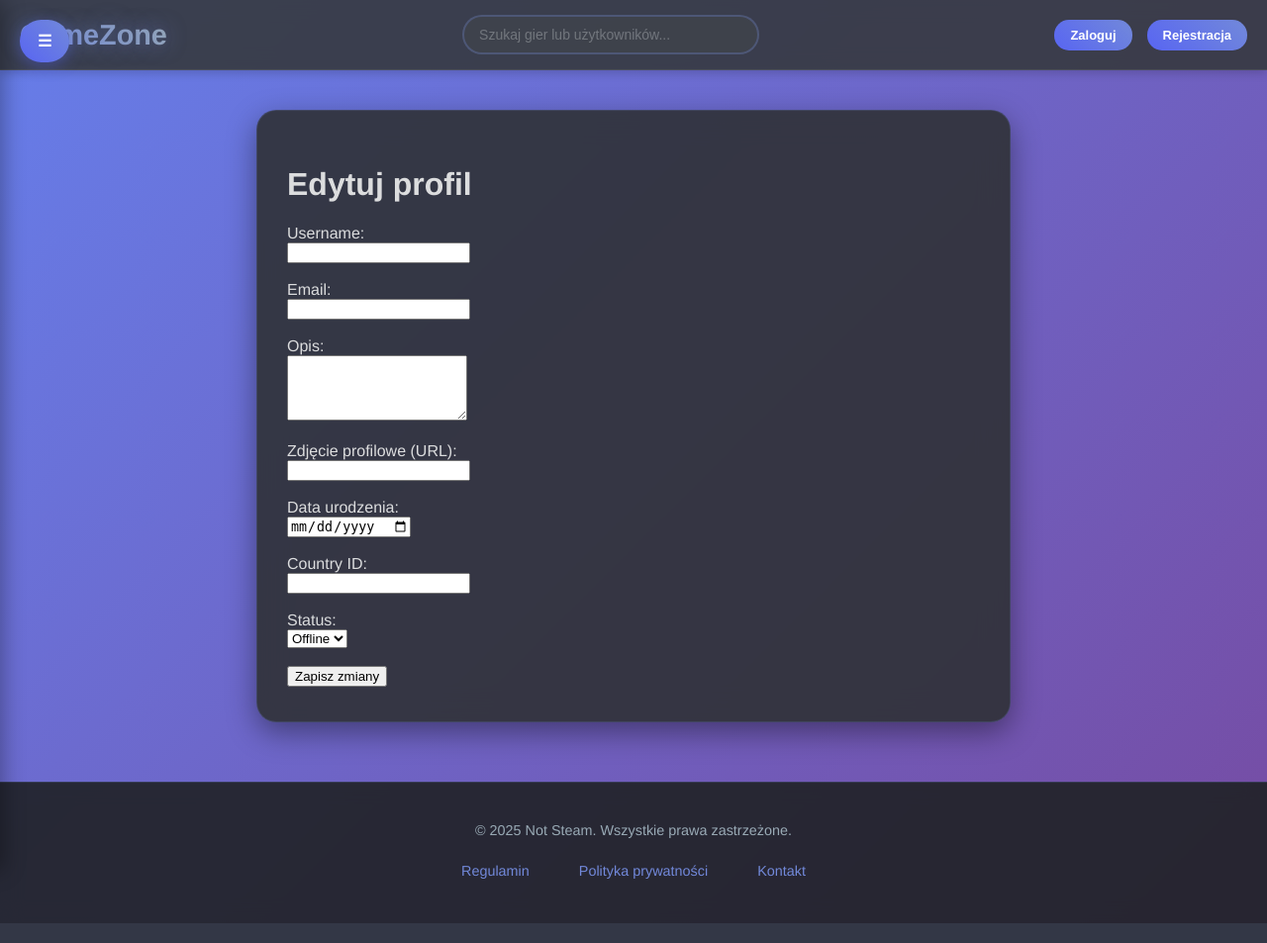
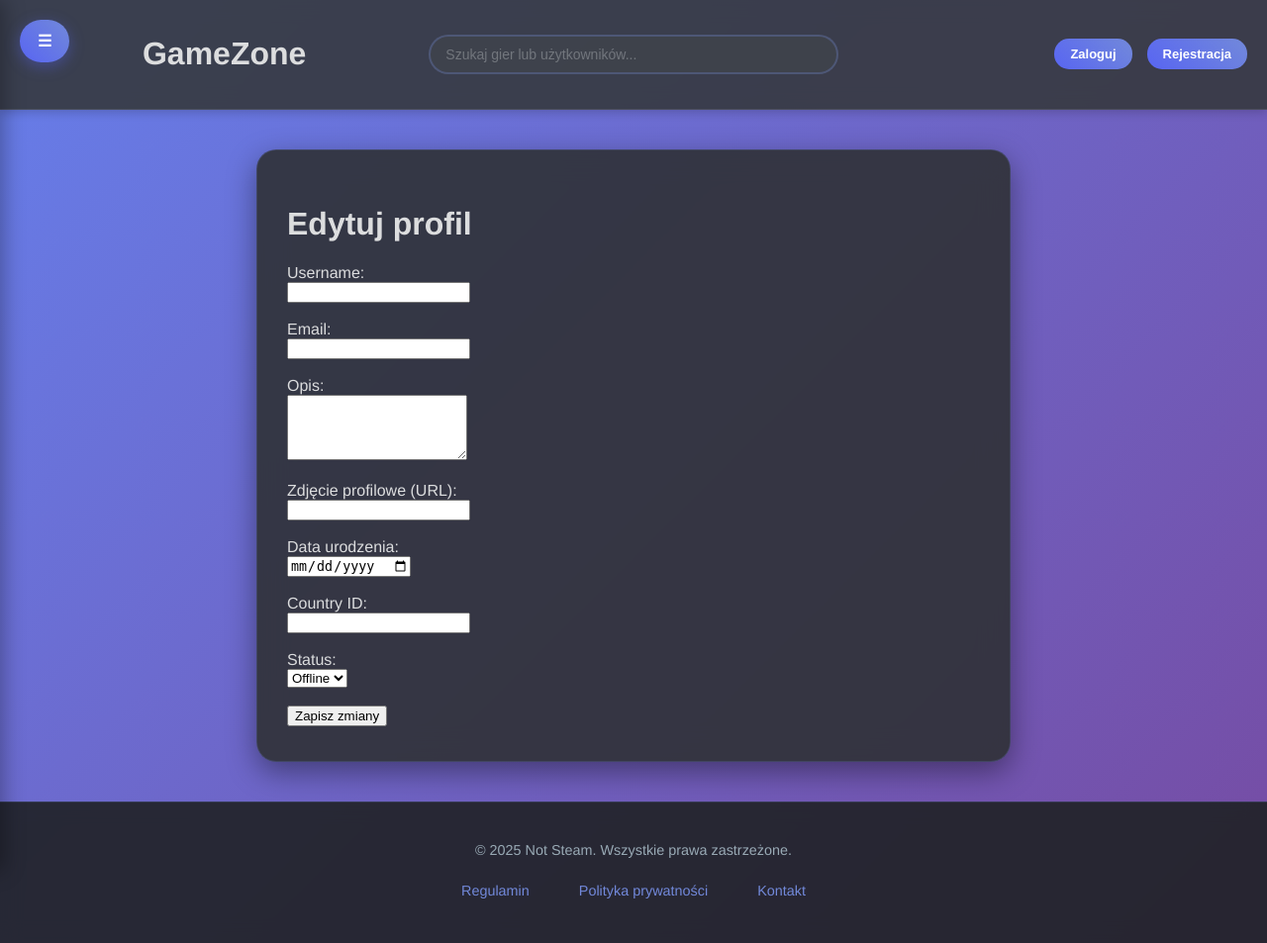
Before and after one commit to BartoszBareja/db_project, a FastAPI app: page /profile/edit in a window 1280 px wide. Shown: the whole page at 99% size. Run offline with FastAPI, Linux system fonts and the light colour scheme; parts of the project's set-up code (start-up, migrations or seed data) failed here and were passed over; some libraries are stand-ins or nearby versions.

Commit message:
Changed the appearance of base.html

```diff
--- a/app/static/style.css
+++ b/app/static/style.css
@@ -28,7 +28,13 @@ body {
     text-shadow: 0 0 20px rgba(114, 137, 218, 0.5);
 }
 
+.site-title{
+    text-align: center;
+    flex:1;
+}
+
 .search-bar {
+    flex: 1;
     display: flex;
     gap: 10px;
     position: relative;
@@ -110,9 +116,11 @@ body {
 
 /* User Info Styles */
 .user-info {
+    flex: 1;
     display: flex;
-    align-items: center;
+    align-items: end;
     gap: 15px;
+    justify-content:end;
 }
 
 .username {
@@ -483,7 +491,6 @@ body {
     padding: 40px 20px;
     color: #99aab5;
     text-align: center;
-    margin-top: 60px;
     border-top: 1px solid rgba(114, 137, 218, 0.2);
 }
 
--- a/app/templates/base.html
+++ b/app/templates/base.html
@@ -2,6 +2,7 @@
 <html lang="pl">
 <head>
   <meta charset="UTF-8" />
+  <meta name="viewport" content="width=device-width, initial-scale=1" />
   <title>{% block title %}Not Steam - Strona Główna{% endblock %}</title>
   <link rel="stylesheet" href="/static/style.css?v={{ time }}" />
   <link rel="stylesheet" href="https://cdn.jsdelivr.net/npm/swiper@11/swiper-bundle.min.css" />
@@ -9,32 +10,29 @@
 <body>
 
   <!-- Nagłówek z paskiem wyszukiwania -->
-  <div class="main">
-    <p>GameZone</p>
+  <header class="main">
+    <h1 class="site-title">GameZone</h1>
 
     <div class="search-bar">
-  <input type="text" id="searchInput" placeholder="Szukaj gier lub użytkowników...">
-  <div id="searchResults" class="search-results hidden"></div>
+      <input type="search" id="searchInput" placeholder="Szukaj gier lub użytkowników..." aria-label="Szukaj gier lub użytkowników" autocomplete="off" />
+      <div id="searchResults" class="search-results hidden" role="listbox" aria-live="polite"></div>
     </div>
 
-
+    <div class="user-info">
       {% if current_user %}
-      <div class="user-info">
-        <span class="username">👤 {{ current_user.username }}</span>
-        <a href="/logout" class="logout-button">Wyloguj</a>
-      </div>
+        <span class="username" aria-label="Zalogowany użytkownik">👤 {{ current_user.username }}</span>
+        <a href="/logout" class="logout-button" role="button">Wyloguj</a>
       {% else %}
-      <div class="user-info">
-        <a href="/login" class="auth-button">Zaloguj</a>
-        <a href="/register" class="auth-button">Rejestracja</a>
-      </div>
+        <a href="/login" class="auth-button" role="button">Zaloguj</a>
+        <a href="/register" class="auth-button" role="button">Rejestracja</a>
       {% endif %}
     </div>
+  </header>
 
-  <button class="menu-toggle">☰</button>
+  <button class="menu-toggle" aria-label="Przełącz menu">☰</button>
 
   <!-- Sidebar / menu boczne -->
-<nav class="sidebar hidden">
+  <nav class="sidebar hidden" aria-label="Menu nawigacyjne">
     <ul>
       <li><a href="/">Strona główna</a></li>
       <li><a href="/friends">Znajomi</a></li>
@@ -49,17 +47,18 @@
     </ul>
   </nav>
 
-
+  <main>
     {% block content %}{% endblock %}
+  </main>
 
   <footer class="site-footer">
     <div class="footer-content">
       <p>&copy; 2025 Not Steam. Wszystkie prawa zastrzeżone.</p>
-      <div class="footer-links">
+      <nav class="footer-links" aria-label="Linki stopki">
         <a href="#">Regulamin</a>
         <a href="#">Polityka prywatności</a>
         <a href="#">Kontakt</a>
-      </div>
+      </nav>
     </div>
   </footer>
 
@@ -70,9 +69,6 @@
     document.addEventListener('DOMContentLoaded', () => {
       const menuToggle = document.querySelector('.menu-toggle');
       const sidebar = document.querySelector('.sidebar');
-
-    console.log('menuToggle:', menuToggle);
-    console.log('sidebar:', sidebar);
 
       if (!menuToggle || !sidebar) return;
 
@@ -150,7 +146,6 @@
     });
   </script>
 
-
   {% block scripts %}{% endblock %}
 
 </body>
```
Lines whose indentation alone changed are shown as unchanged.
